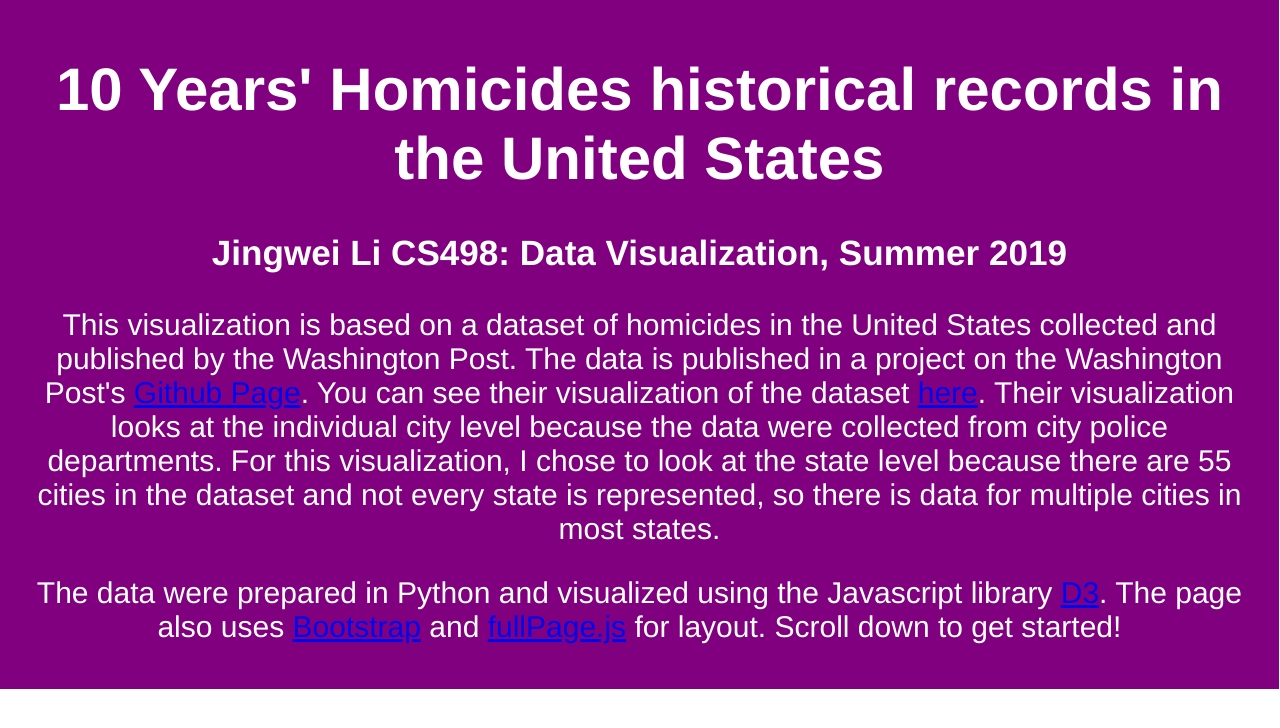
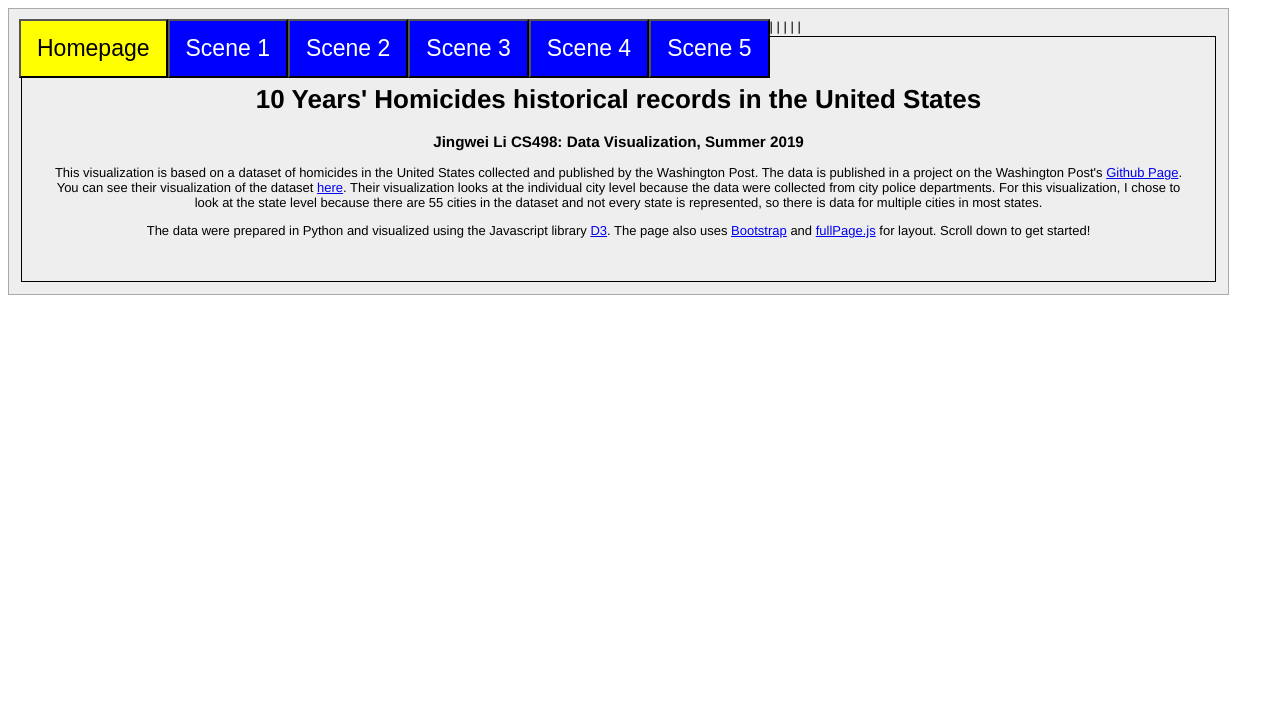
Before and after one commit to cqlijingwei/cqlijingwei.github.io, a PHP site: page /cs498dv/index.html in a window 1280 px wide. Shown: the top 728 px of the page. Run offline with PHP 8.4, Linux system fonts and the light colour scheme.

Commit message:
dv css updated

```diff
--- a/cs498dv/css/styles.css
+++ b/cs498dv/css/styles.css
@@ -27,17 +27,10 @@ button.active{
 }
 
 .cover {
-    position: absolute;
-    background-color: purple;
-    top: 0;
-    left: 0;
-    border: none;
-    color: white;
-    padding: 15px 25px;
+    border: 1px solid #000;
+    margin: 2px;
     text-align: center;
-    font-size: 30px;
-    width:96%;
-    margin-top: 0;
+    padding: 30px;
 }
 
 /* Popup container - can be anything you want */
```
